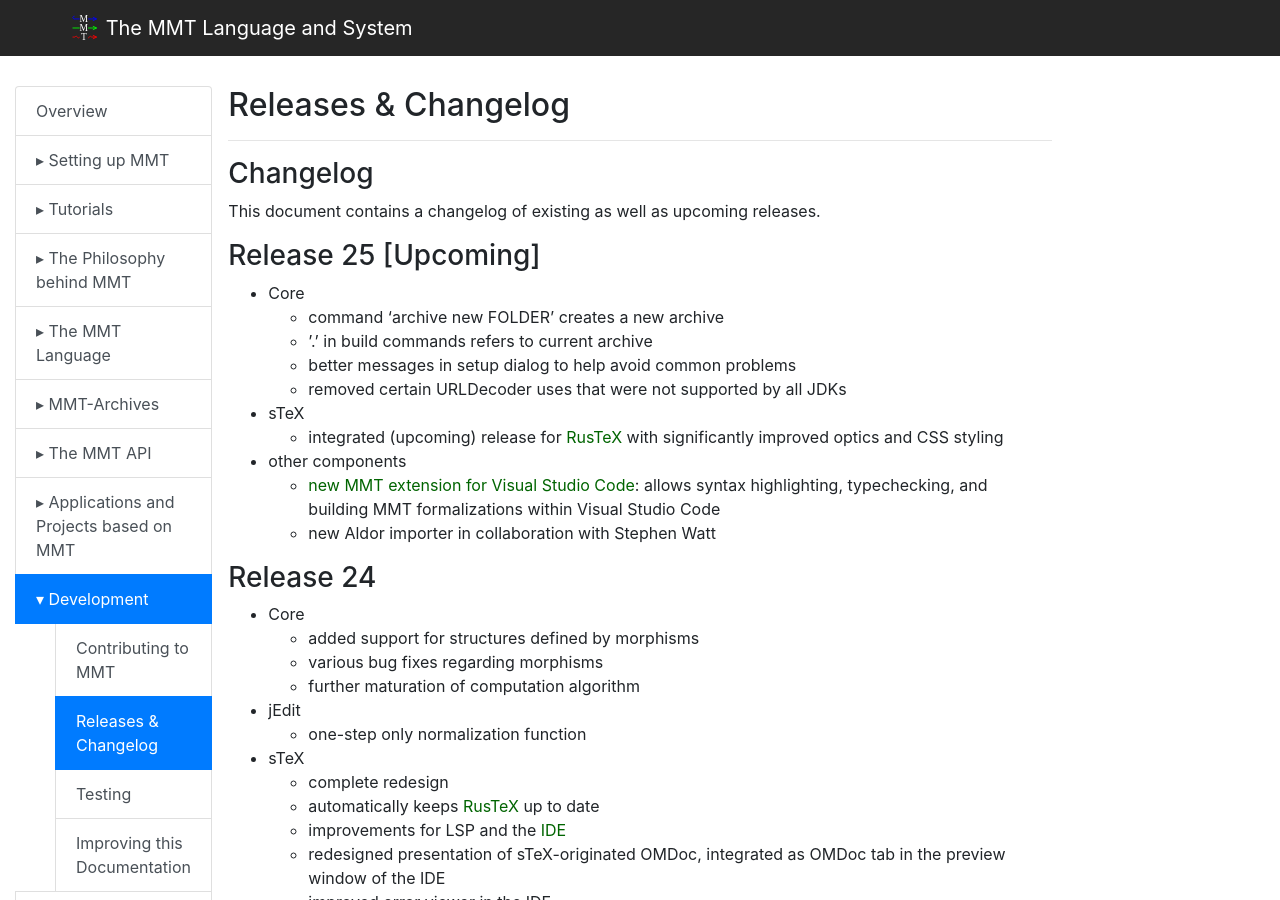
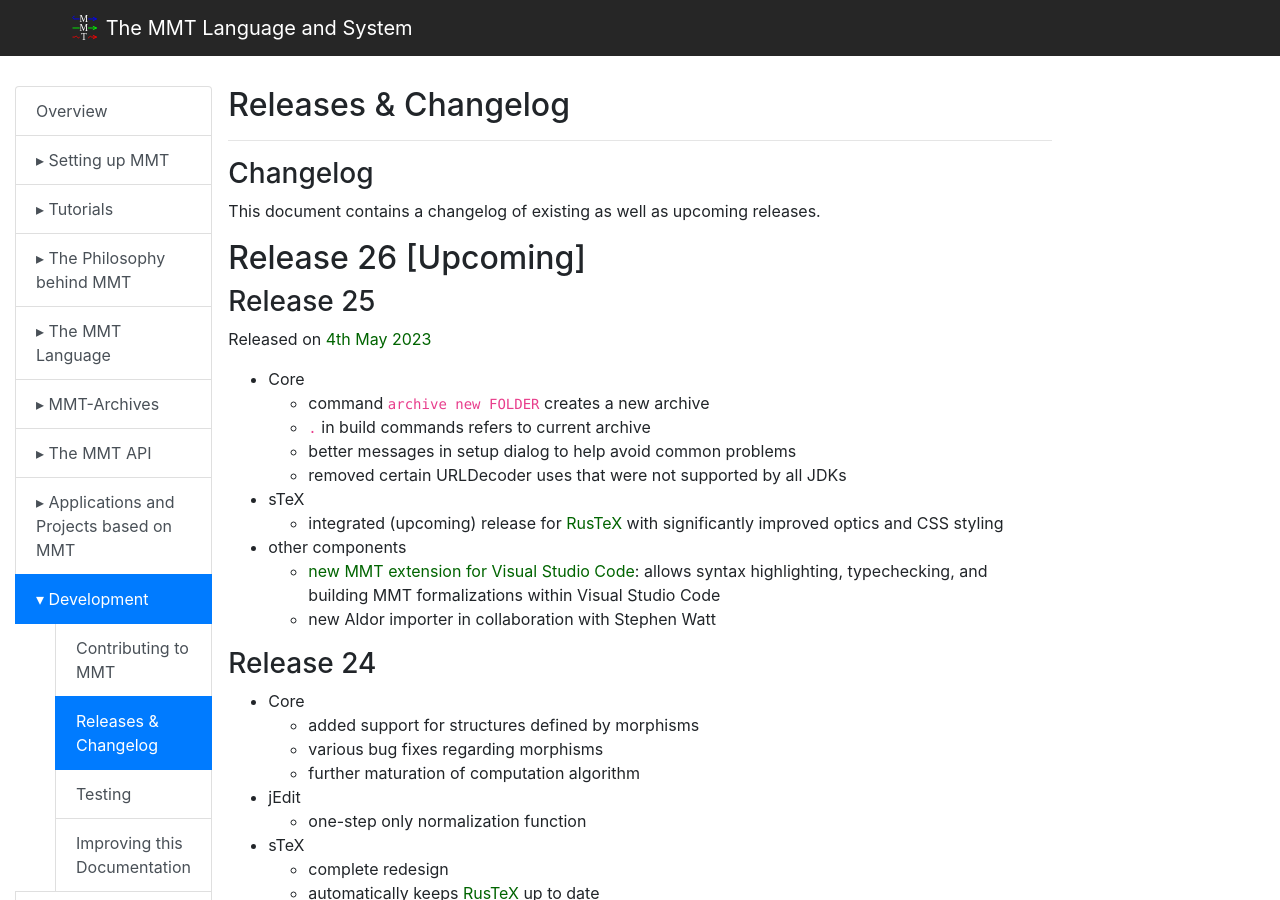
Before and after one commit to UniFormal/uniformal.github.io, a Jekyll site: the page built from doc/development/releases.md, in a window 1280 px wide and 900 px high. Built offline with Jekyll 4.4.1, drawn with Linux system fonts in a browser that asks for light colours.

Commit message:
Update releases.md

```diff
--- a/doc/development/releases.md
+++ b/doc/development/releases.md
@@ -7,11 +7,15 @@
 
 This document contains a changelog of existing as well as upcoming releases.
 
-### Release 25 [Upcoming]
+## Release 26 [Upcoming]
+
+### Release 25
+
+Released on [4th May 2023](https://github.com/UniFormal/MMT/releases/tag/v25.0.0)
 
 - Core
-  - command 'archive new FOLDER' creates a new archive
-  - '.' in build commands refers to current archive
+  - command `archive new FOLDER` creates a new archive
+  - `.` in build commands refers to current archive
   - better messages in setup dialog to help avoid common problems
   - removed certain URLDecoder uses that were not supported by all JDKs
 - sTeX
```
